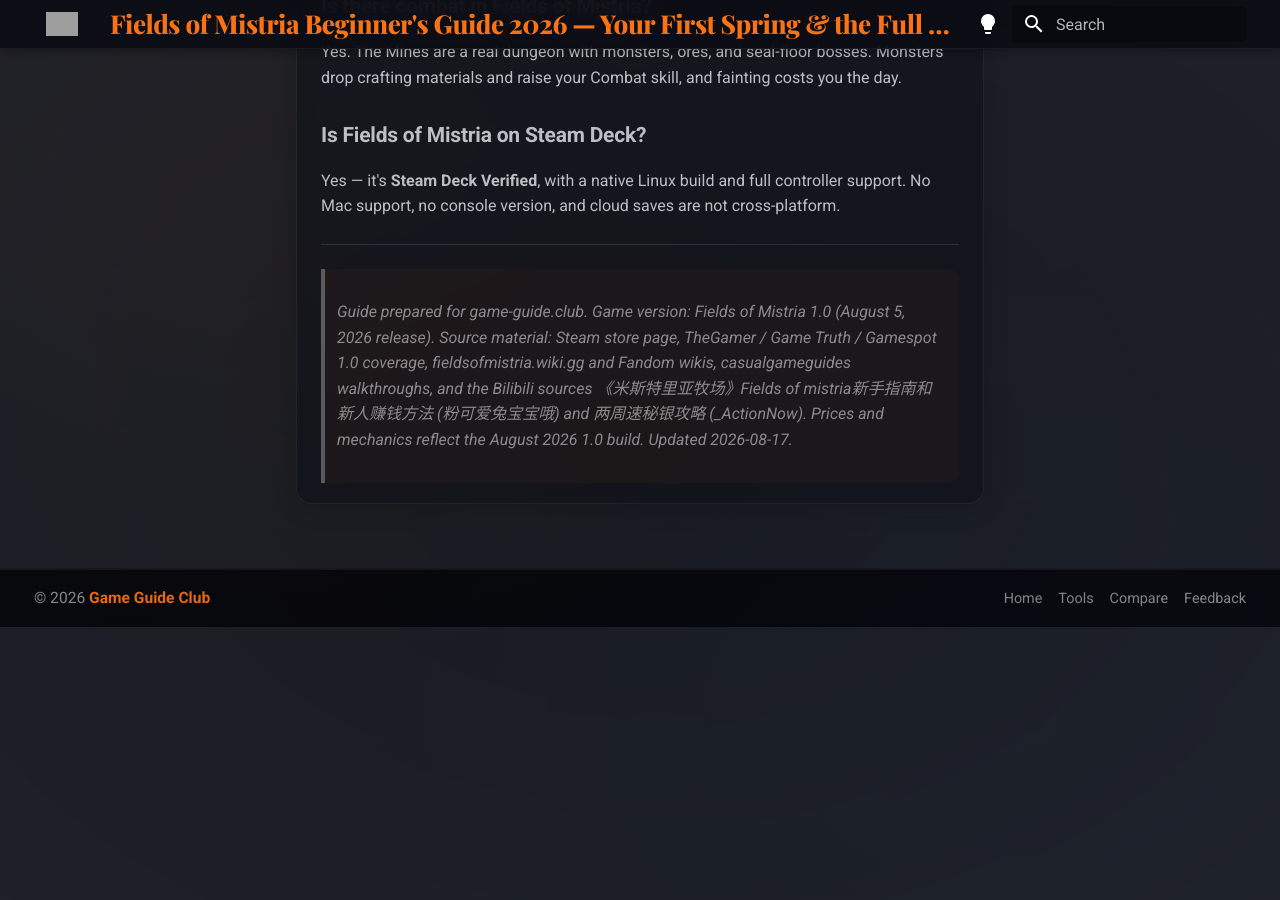
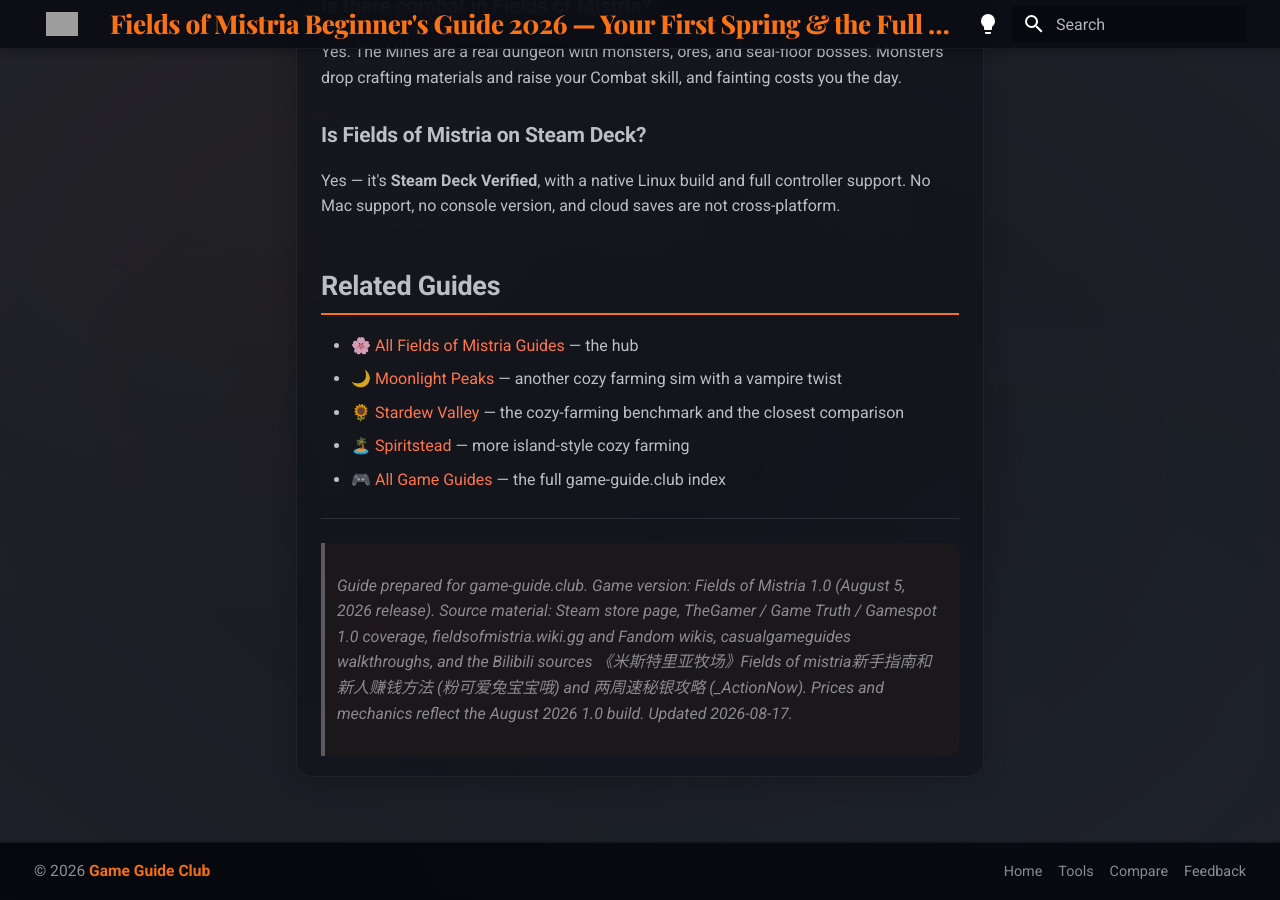
Before and after one commit to chenqingzhiv/game-guide, an MkDocs documentation site: the page built from docs/fields-of-mistria/beginners-guide.md, in a window 1280 px wide and 900 px high, scrolled down 12751 px. Built offline with MkDocs 1.6.1 and Material for MkDocs 9.7.7, drawn with Linux system fonts in a browser that asks for light colours; nearby versions of some CDN libraries; library files that are not in the unit come from our copies; before the commit the page ends 13378 px from its top, so only the background shows below that; some of the changed text lies outside the part shown; grey boxes are pictures that could not be loaded.

Commit message:
seo: GSC inspection (Aug 21), Fields of Mistria Related Guides cross-links, log WS-192
Co-authored-by: multica-agent <github@multica.ai>

```diff
--- a/docs/fields-of-mistria/beginners-guide.md
+++ b/docs/fields-of-mistria/beginners-guide.md
@@ -308,6 +308,14 @@
 ### Is Fields of Mistria on Steam Deck?
 Yes — it's **Steam Deck Verified**, with a native Linux build and full controller support. No Mac support, no console version, and cloud saves are not cross-platform.
 
+## Related Guides
+
+- 🌸 [All Fields of Mistria Guides](/fields-of-mistria/) — the hub
+- 🌙 [Moonlight Peaks](/moonlight-peaks/) — another cozy farming sim with a vampire twist
+- 🌻 [Stardew Valley](/stardew-valley/) — the cozy-farming benchmark and the closest comparison
+- 🏝️ [Spiritstead](/spiritstead/) — more island-style cozy farming
+- 🎮 [All Game Guides](/index.md) — the full game-guide.club index
+
 ---
 
 > *Guide prepared for game-guide.club. Game version: Fields of Mistria 1.0 (August 5, 2026 release). Source material: Steam store page, TheGamer / Game Truth / Gamespot 1.0 coverage, fieldsofmistria.wiki.gg and Fandom wikis, casualgameguides walkthroughs, and the Bilibili sources 《米斯特里亚牧场》Fields of mistria新手指南和新人赚钱方法 (粉可爱兔宝宝哦) and 两周速秘银攻略 (_ActionNow). Prices and mechanics reflect the August 2026 1.0 build. Updated 2026-08-17.*
```
Also changed, not shown: .pipeline-summary.md (+1 -0 lines).
